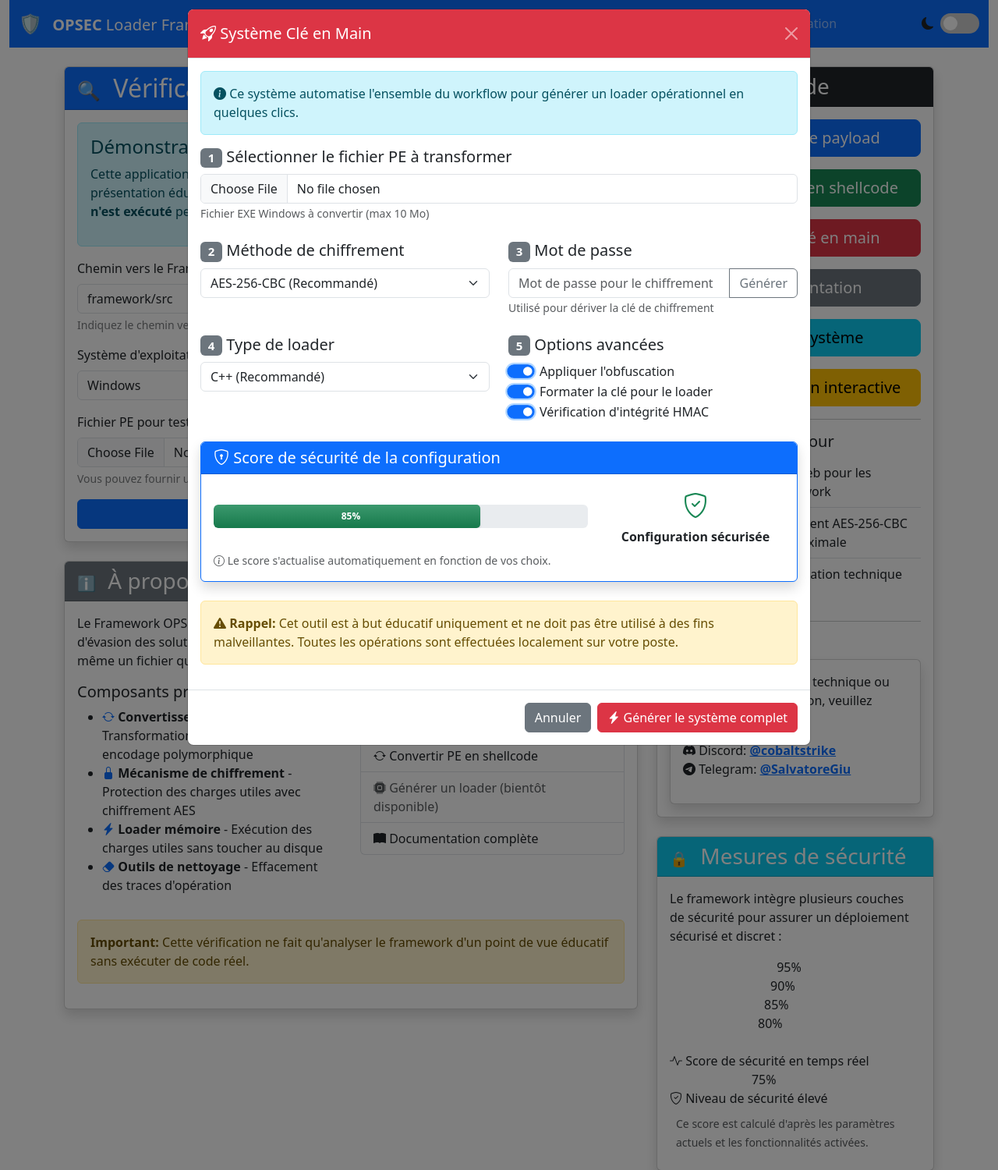
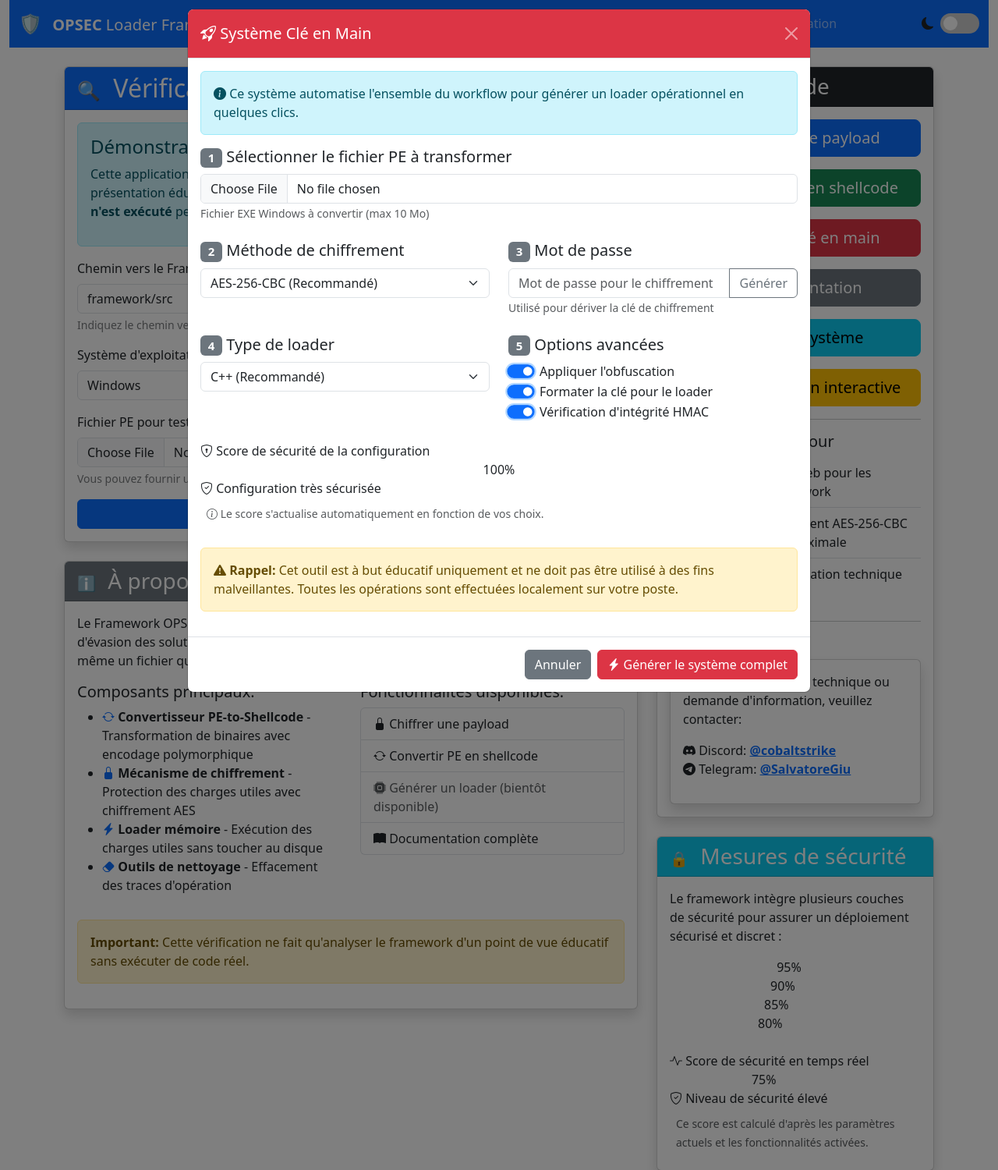
Before and after one commit to CobaltStrike31/workplan, a Flask app: page / in a window 1280 px wide, after a click on "Système clé en main". Shown: the part 17-1517 px from the top of the page at 78% size. Run offline with Flask 3, Linux system fonts and the light colour scheme.

Commit message:
Enhance security score display with dynamic updates and improved styling
Implements a new dynamic security meter with animated updates and updated status indicators in `security-meter.js` and `index.html`.

Replit-Commit-Author: Agent
Replit-Commit-Session-Id: 839e7239-5781-48b9-9d7e-fd2de7412727
Replit-Commit-Screenshot-Url: https://storage.googleapis.com/screenshot-production-us-central1/7257cb5d-1960-4347-8a31-1082abc95279/47f940a7-ab73-419d-9815-6daadf8ac1b7.jpg

```diff
--- a/static/js/security-meter.js
+++ b/static/js/security-meter.js
@@ -88,8 +88,40 @@ function setupDynamicSecurityMeters() {
 
         // Mettre à jour le compteur si disponible
         if (securityScoreMeter) {
-            animateSecurityMeter(securityScoreMeter, securityScore, 0, 100, false);
-            updateSecurityLabel(securityScoreMeter.nextElementSibling, securityScore);
+            // Vérifier si c'est le nouveau style (avec myProgress comme parent)
+            const hasNewStyle = securityScoreMeter.parentElement && securityScoreMeter.parentElement.id === 'myProgress';
+
+            if (hasNewStyle) {
+                // Nouveau style avec les classes progress-bar-XX
+                securityScoreMeter.style.width = "0%";  // Réinitialiser pour l'animation
+                securityScoreMeter.className = `progress-bar progress-bar-${Math.floor(securityScore / 5) * 5}`;
+
+                // Animation progressive
+                let width = 0;
+                const duration = 800; // ms
+                const fps = 60;
+                const frames = duration / (1000 / fps);
+                const increment = securityScore / frames;
+
+                const animation = setInterval(function() {
+                    if (width >= securityScore) {
+                        clearInterval(animation);
+                    } else {
+                        width += increment;
+                        if (width > securityScore) width = securityScore;
+
+                        securityScoreMeter.style.width = width + '%';
+                        securityScoreMeter.textContent = Math.round(width) + '%';
+                    }
+                }, 1000 / fps);
+
+                // Mettre à jour le niveau de sécurité
+                updateSecurityStatusNewStyle(securityScore);
+            } else {
+                // Ancien style avec bootstrap
+                animateSecurityMeter(securityScoreMeter, securityScore, 0, 100, false);
+                updateSecurityLabel(securityScoreMeter.nextElementSibling, securityScore);
+            }
         }
     };
 
@@ -306,3 +338,40 @@ function updateSecurityLabel(labelElement, score) {
 
     labelElement.innerHTML = `${icon} <span>${label}</span>`;
 }
+
+/**
+ * Met à jour le statut de sécurité pour le nouveau style de barres de progression
+ *
+ * @param {number} score - Score de sécurité actuel
+ */
+function updateSecurityStatusNewStyle(score) {
+    const statusElement = document.getElementById('security-status');
+    if (!statusElement) return;
+
+    // Réinitialiser les classes
+    statusElement.className = 'realtime-score-level';
+
+    // Définir le niveau en fonction du score
+    let label = '';
+    let icon = '';
+
+    if (score < 25) {
+        statusElement.classList.add('level-minimal');
+        label = 'Configuration risquée';
+        icon = '<i class="bi bi-exclamation-triangle"></i>';
+    } else if (score < 50) {
+        statusElement.classList.add('level-reduced');
+        label = 'Configuration basique';
+        icon = '<i class="bi bi-shield-fill"></i>';
+    } else if (score < 75) {
+        statusElement.classList.add('level-moderate');
+        label = 'Configuration sécurisée';
+        icon = '<i class="bi bi-shield"></i>';
+    } else {
+        statusElement.classList.add('level-elevated');
+        label = 'Configuration très sécurisée';
+        icon = '<i class="bi bi-shield-check"></i>';
+    }
+
+    statusElement.innerHTML = `${icon} <span>${label}</span>`;
+}
--- a/templates/index.html
+++ b/templates/index.html
@@ -419,32 +419,23 @@
                         </div>
 
                         <!-- Indicateur de sécurité dynamique -->
-                        <div class="card mb-4 border-primary">
-                            <div class="card-header bg-primary text-white">
-                                <h5 class="mb-0"><i class="bi bi-shield-lock"></i> Score de sécurité de la configuration</h5>
+                        <div class="realtime-score mb-4">
+                            <div class="realtime-score-header">
+                                <i class="bi bi-shield-lock"></i> Score de sécurité de la configuration
                             </div>
-                            <div class="card-body">
-                                <div class="row align-items-center">
-                                    <div class="col-md-8">
-                                        <div class="progress" style="height: 30px;">
-                                            <div id="security-score-meter" class="progress-bar security-meter"
-                                                data-value="85" data-max-value="100" data-min-value="0"
-                                                role="progressbar" style="width: 0%;"
-                                                aria-valuenow="85" aria-valuemin="0" aria-valuemax="100">
-                                                <span class="fw-bold">85%</span>
-                                            </div>
-                                        </div>
-                                    </div>
-                                    <div class="col-md-4">
-                                        <div id="security-status" class="text-center">
-                                            <i class="bi bi-shield-check text-success fs-2"></i>
-                                            <div class="mt-1 fw-bold">Configuration sécurisée</div>
-                                        </div>
+                            <div class="realtime-score-content">
+                                <div class="realtime-score-bar-container">
+                                    <div id="myProgress">
+                                        <div id="security-score-meter" class="progress-bar progress-bar-85" style="width: 85%">85%</div>
                                     </div>
                                 </div>
-                                <div class="text-muted small mt-2">
-                                    <i class="bi bi-info-circle"></i> Le score s'actualise automatiquement en fonction de vos choix.
+                                <div id="security-status" class="realtime-score-level level-elevated">
+                                    <i class="bi bi-shield-check"></i>
+                                    <span>Configuration sécurisée</span>
                                 </div>
+                            </div>
+                            <div class="realtime-score-footer p-2">
+                                <small class="text-muted"><i class="bi bi-info-circle"></i> Le score s'actualise automatiquement en fonction de vos choix.</small>
                             </div>
                         </div>
 
```
